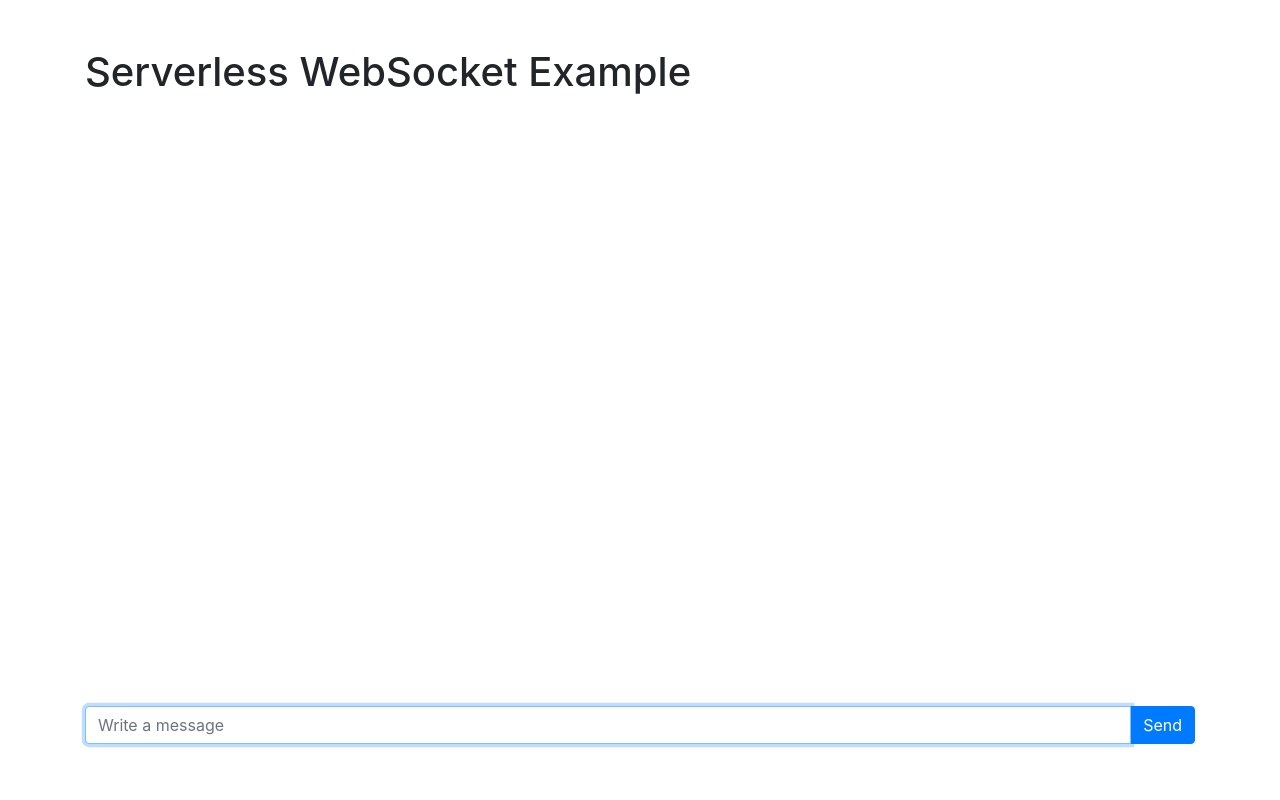
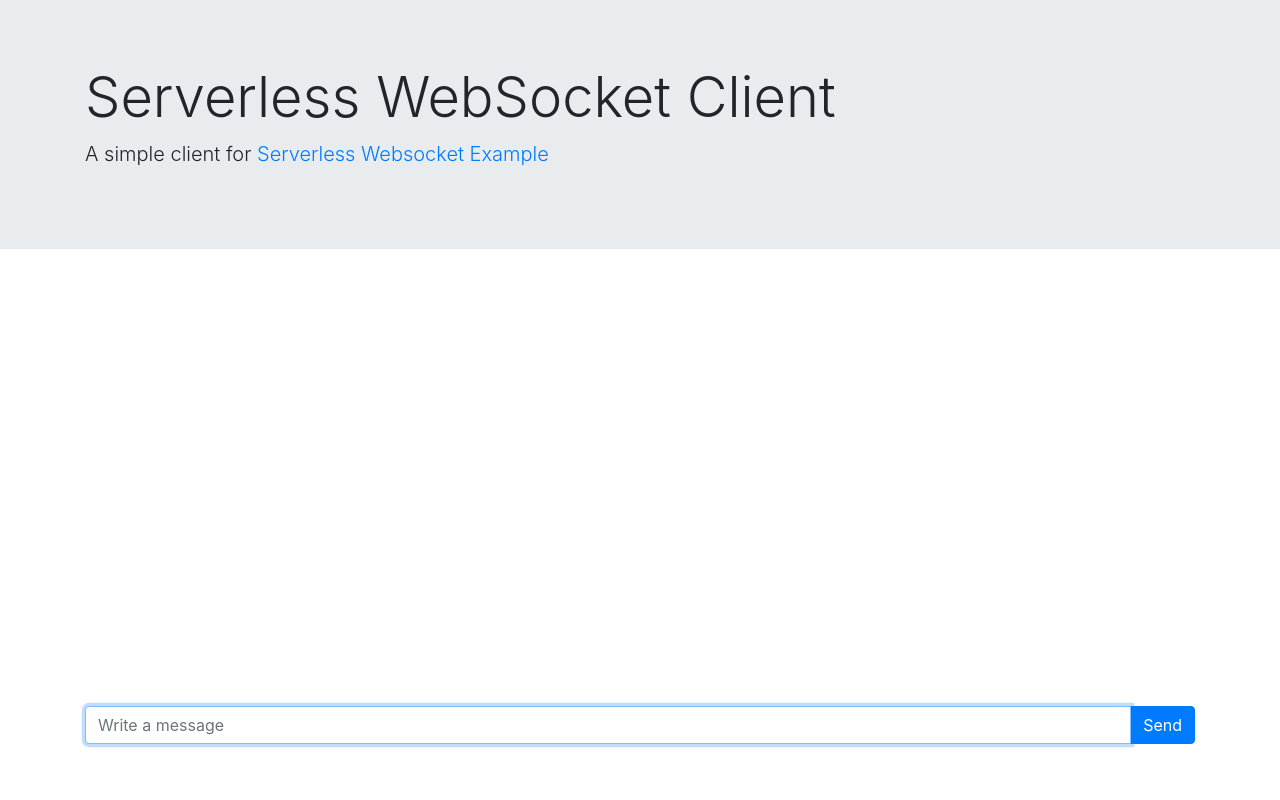
Before and after one commit to nicolomaioli/sls-ws-example-client, a website: page index.html in a window 1280 px wide. Drawn offline with nearby package versions, Linux system fonts and the light colour scheme.

Commit message:
Tweak styling

```diff
--- a/index.html
+++ b/index.html
@@ -5,7 +5,7 @@
   <meta name="viewport" content="width=device-width, initial-scale=1.0">
   <meta http-equiv="X-UA-Compatible" content="ie=edge">
   <link rel="stylesheet" href="https://stackpath.bootstrapcdn.com/bootstrap/4.3.1/css/bootstrap.min.css" integrity="sha384-ggOyR0iXCbMQv3Xipma34MD+dH/1fQ784/j6cY/iJTQUOhcWr7x9JvoRxT2MZw1T" crossorigin="anonymous">
-  <title>Serverless WebSocket Example</title>
+  <title>Serverless WebSocket Client</title>
 
   <style>
     html, body {
@@ -14,18 +14,22 @@
   </style>
 </head>
 <body>
-  <section class="container d-flex flex-column h-100">
+  <main class="container-fluid p-0 d-flex flex-column h-100">
+    <header class="jumbotron jumbotron-fluid">
+      <div class="container">
+        <h1 class="display-4">Serverless WebSocket Client</h1>
+        <p class="lead">A simple client for <a href="https://github.com/nicolomaioli/sls-ws-example">Serverless Websocket Example</a></p>
+      </div>
+    </header>
+
+    <section class="container flex-grow-1 overflow-auto">
       <div class="row pt-2 pt-md-3 pt-lg-5">
-      <div class="col-12">
-          <h1>Serverless WebSocket Example</h1>
-      </div>
-    </div>
-
-    <div class="row pt-2 pt-md-3 pt-lg-5 flex-grow-1 overflow-auto">
         <div id="target" class="col-12">
         </div>
       </div>
+    </section>
 
+    <section class="container">
       <div class="row py-2 py-md-3 py-lg-5">
         <div class="col-12">
           <form id="messageForm">
@@ -39,6 +43,7 @@
         </div>
       </div>
     </section>
+  </main>
 
   <script src="scripts/script.js"></script>
 </body>
```
Lines whose indentation alone changed are shown as unchanged.
